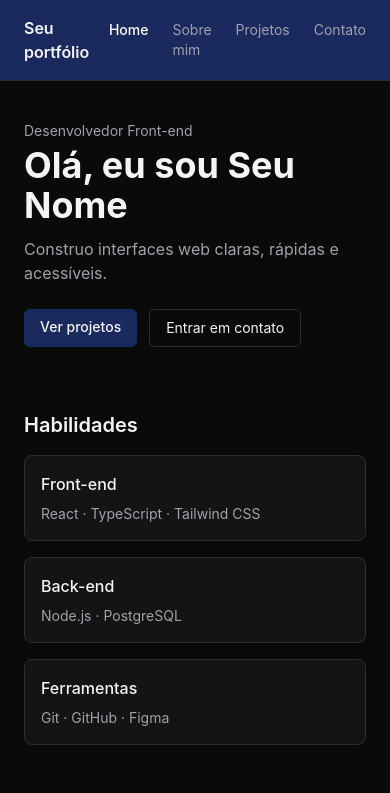
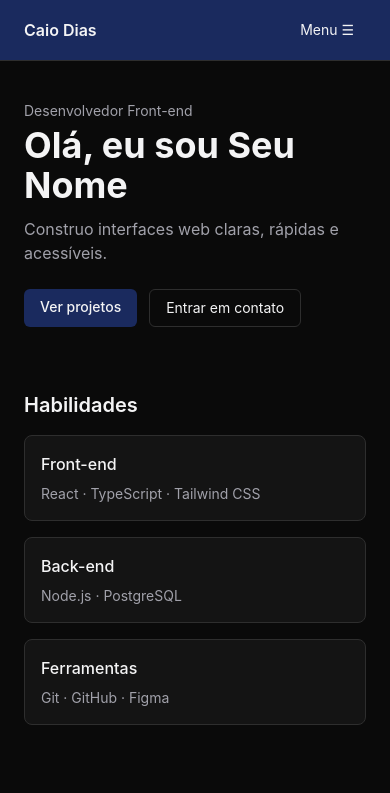
Before and after one commit to diasDev09/portifolio, a React (Vite) app: page / in a window 390 px wide. Shown: the top 793 px of the page. Built offline with nearby package versions, Linux system fonts and the light colour scheme.

Commit message:
feat: adiciona menu mobile na navbar

```diff
--- a/src/components/Navbar.tsx
+++ b/src/components/Navbar.tsx
@@ -1,3 +1,4 @@
+import { useState } from 'react'
 import { NavLink } from 'react-router-dom'
 
 const links = [
@@ -8,20 +9,49 @@ const links = [
 ]
 
 export default function Navbar() {
+    const [open, setOpen] = useState(false)
+
     return (
         <header className="border-b border-border bg-accent">
-            <nav className="mx-auto flex max-w-5xl items-center justify-between px-6 py-4">
-                <span className="font-semibold">Seu portfólio</span>
-                <ul className="flex gap-6 text-sm">
+            <nav aria-label="Principal" className="mx-auto max-w-5xl px-6 py-4">
+                <div className="flex items-center justify-between">
+                    <span className="font-semibold">Caio Dias</span>
+                    <button
+                        type="button"
+                        onClick={() => setOpen((o) => !o)}
+                        aria-expanded={open}
+                        aria-controls="menu-principal"
+                        className="rounded-md px-3 py-1 text-sm md:hidden"
+                    >
+                        {open ? 'Fechar ✕' : 'Menu ☰'}
+                    </button>
+                    <ul className="hidden gap-6 text-sm md:flex">
+                        {links.map(({ to, label }) => (
+                            <li key={to}>
+                                <NavLink
+                                    to={to}
+                                    end={to === '/'}
+                                    className={({ isActive }) =>
+                                        isActive
+                                            ? 'font-medium text-white'
+                                            : 'text-muted transition-colors hover:text-white'
+                                    }
+                                >
+                                    {label}
+                                </NavLink>
+                            </li>
+                        ))}
+                    </ul>
+                </div>
+                <ul id="menu-principal" hidden={!open} className="mt-4 space-y-3 text-sm md:hidden">
                     {links.map(({ to, label }) => (
                         <li key={to}>
                             <NavLink
                                 to={to}
                                 end={to === '/'}
+                                onClick={() => setOpen(false)}
                                 className={({ isActive }) =>
-                                    isActive
-                                        ? 'text-white font-medium'
-                                        : 'text-muted transition-colors hover:text-white'
+                                    isActive ? 'font-medium text-white' : 'text-muted hover:text-white'
                                 }
                             >
                                 {label}
```
